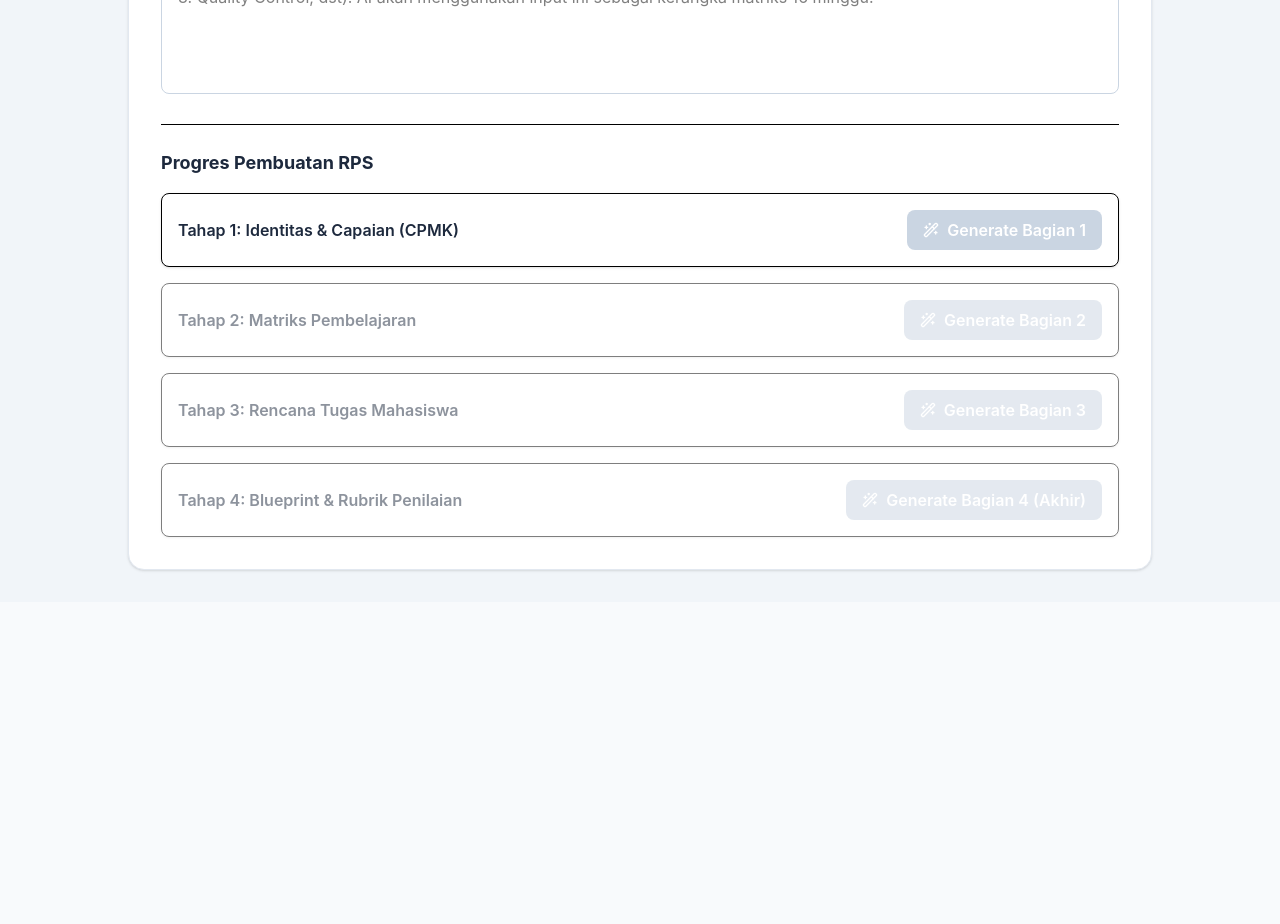
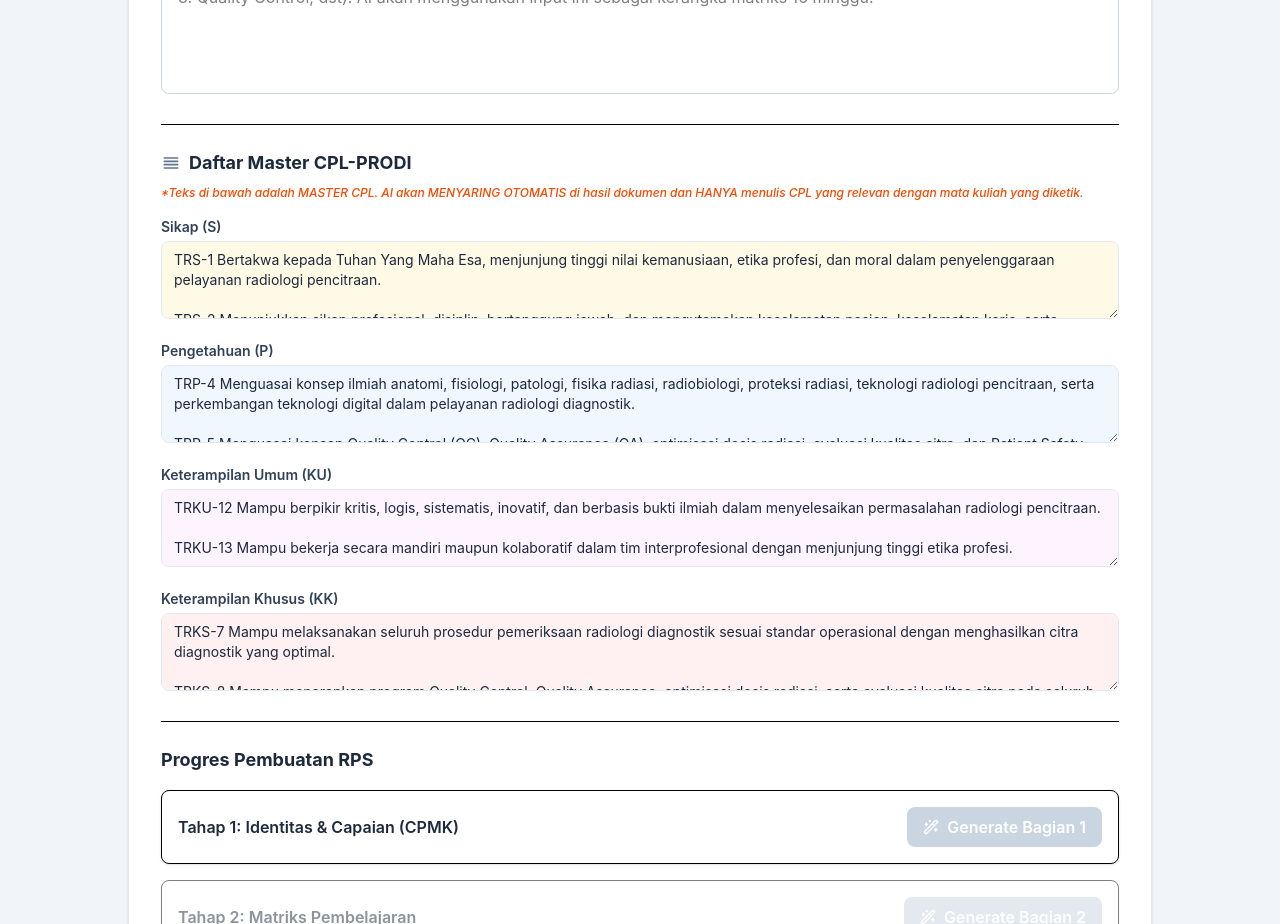
Before and after one commit to Husnula/rpsgen, a React (Vite) app: page / in a window 1280 px wide. Shown: the part 1440-2364 px from the top of the page. Before the commit the page ends 2042 px from the top, so only its background shows below. Built offline with nearby package versions, Linux system fonts and the light colour scheme.

Commit message:
Implement Master CPL form, remove RTM limits, prevent duplicate materi

```diff
--- a/src/App.tsx
+++ b/src/App.tsx
@@ -435,10 +435,17 @@ const assertRpsConsistency = (data) => {
     }
   });
 
-  const totalTasks = (data.rencana_tugas || []).length;
-  if (totalTasks > 0 && (totalTasks < 7 || totalTasks > 9)) {
-    throw new Error(`Jumlah Rencana Tugas Mahasiswa (RTM) harus antara 7 hingga 9, tetapi AI menghasilkan ${totalTasks} tugas.`);
-  }
+  // Check for duplicate materi in matriks to ensure progressive learning
+  const seenMateri = new Set();
+  (data.matriks_pembelajaran || []).forEach((row) => {
+    if (!isExamRow(row)) {
+      const materiText = String(row.materi || '').trim().toLowerCase();
+      if (materiText && seenMateri.has(materiText)) {
+        throw new Error(`Terdeteksi materi duplikat pada minggu ${row.minggu_ke}: "${row.materi}". AI harus memecah materi menjadi sub-topik yang berbeda setiap minggu.`);
+      }
+      seenMateri.add(materiText);
+    }
+  });
 
   const uniqueCpls = new Set();
   (data.cpmk || []).forEach(cpmk => {
@@ -519,6 +526,10 @@ export default function App() {
     semester: '',
     description: '',
     materiAjar: '',
+    masterCplS: cplBank.TRS.map(c => `${c.kode} ${c.teks}`).join('\n\n'),
+    masterCplP: cplBank.TRP.map(c => `${c.kode} ${c.teks}`).join('\n\n'),
+    masterCplKU: cplBank.TRKU.map(c => `${c.kode} ${c.teks}`).join('\n\n'),
+    masterCplKK: cplBank.TRKS.map(c => `${c.kode} ${c.teks}`).join('\n\n'),
   });
 
   const [rpsData, setRpsData] = useState(null);
@@ -619,7 +630,7 @@ Berikan HANYA teks deskripsinya saja dalam 1-2 paragraf, gaya bahasa formal akad
     setLoadingStage(1);
     setError(null);
 
-    const cplList = allCplFlat.map((c) => `${c.kode}: ${c.teks}`).join('\n');
+    const cplList = `Sikap (S):\n${formData.masterCplS}\n\nPengetahuan (P):\n${formData.masterCplP}\n\nKeterampilan Umum (KU):\n${formData.masterCplKU}\n\nKeterampilan Khusus (KK):\n${formData.masterCplKK}`;
     const visiMisiContext = `
 VISI PRODI TEKNOLOGI RADIOLOGI PENCITRAAN:
 Menjadikan Teknologi Radiologi Pencitraan Yang Unggul dalam Optimalisasi Teknik Radiologi Imejing Diagnostic Berfokus Pada Quality Control Dan Keselamatan Pasien (Patient Safety) Dipelayanan Kesehatan Serta Berjiwa Entrepreneur Tahun 2030
@@ -674,7 +685,10 @@ Konteks Visi-Misi Prodi: ${visiMisiContext}
 Bahan Materi Ajar dari Dosen (JIKA ADA, WAJIB JADIKAN ACUAN UTAMA BAHAN KAJIAN):
 ${formData.materiAjar || '-'}
 
-Daftar CPL-PRODI yang tersedia: ${cplList}
+Daftar CPL-PRODI yang tersedia:
+${cplList}
+
+TUGAS PENTING: Teks di atas adalah MASTER CPL. Anda WAJIB MENYARING OTOMATIS dan HANYA menulis CPL yang paling relevan dengan mata kuliah yang diketik.
 
 TUGAS:
 1. Pilih TEPAT 4 CPL-PRODI dari daftar yang benar-benar PALING SPESIFIK dan RELEVAN dengan materi mata kuliah ini. JANGAN HANYA MEMILIH CPL YANG SAMA (seperti TRS-2, TRP-4, TRKS-7, TRKU-12) secara default. Analisis 'Deskripsi' dan 'Bahan Materi Ajar' untuk memilih CPL (1 Sikap, 1 Pengetahuan, 1 Keterampilan Umum, 1 Keterampilan Khusus) yang paling tepat mewakili keunikan mata kuliah ini.
@@ -785,15 +799,12 @@ Bentuk:
 (isi bentuk, misal non-test, Resume)
 8. Total bobot nilai = 100%. Pastikan merujuk pada "Rumus Evaluasi & Bobot Nilai Akhir" di panduan untuk menentukan bobot harian (non-ujian).
 9. PENTING: Anda WAJIB mengisi objek 'metode_luring' (dengan field 'bentuk', 'metode', 'penugasan', 'alokasi') dan 'metode_daring' (dengan field 'bentuk', 'metode', 'penugasan') untuk setiap pertemuan minggu (selain ujian).
-10. JIKA baris tersebut memiliki penugasan, field 'penugasan' WAJIB diisi dengan format "Tugas-[Nomor] — [Judul Tugas]" (contoh: "Tugas-1 — Resume Etika Profesi Radiologi"). Nomor tugas harus berurutan. PENTING: Anda WAJIB membuat antara 7 hingga 9 penugasan (RTM) sepanjang semester ini, tidak boleh kurang dan tidak boleh lebih.
+10. JIKA baris tersebut memiliki penugasan, field 'penugasan' WAJIB diisi dengan format "Tugas-[Nomor] — [Judul Tugas]" (contoh: "Tugas-1 — Resume Etika Profesi Radiologi"). Nomor tugas harus berurutan.
 11. PENTING: Untuk field 'task_code' (jika task_required=true), WAJIB diisi HANYA dengan KODE PENDEK (contoh: "Tugas-1", "Tugas-2"). JANGAN pernah memasukkan judul tugas ke dalam field 'task_code'.
 12. PENTING: JANGAN mengulang materi, indikator, atau kegiatan yang sama persis di minggu yang berbeda. Distribusikan "Bahan Materi Ajar" secara merata ke 14 pertemuan tatap muka (selain UTS/UAS). **Jika poin Bahan Materi Ajar yang diinputkan kurang dari 14, pecah dan kembangkan materi tersebut menjadi sub-topik atau tahapan belajar lanjutan (contoh: Teori Dasar di minggu 1, Lanjutan/Aplikasi di minggu 2)** sehingga SETIAP MINGGU memiliki materi dan kegiatan yang UNIK dan BERBEDA.`;
 
       const validateData2 = (data: any) => {
         const tasks = (data?.matriks_pembelajaran || []).filter((row: any) => row.task_required && row.task_code);
-        if (tasks.length < 7 || tasks.length > 9) {
-          return `Jumlah Rencana Tugas (task_required=true) harus antara 7 hingga 9. Saat ini AI menghasilkan ${tasks.length} tugas.`;
-        }
         for (const t of tasks) {
           if (!/^Tugas-\d+$/.test(t.task_code)) {
             return `Format task_code '${t.task_code}' salah! task_code HANYA boleh berisi kode pendek seperti 'Tugas-1'. JANGAN memasukkan spasi atau judul tugas ke dalamnya.`;
@@ -1511,6 +1522,41 @@ ATURAN:
           <textarea name="materiAjar" rows="5" value={formData.materiAjar} onChange={handleInputChange}
             className="w-full px-4 py-3 border border-slate-300 rounded-lg focus:ring-2 focus:ring-teal-500 outline-none resize-none"
             placeholder="Ketikkan topik/materi ajar spesifik yang wajib dibahas dalam 14 pertemuan. (Misal: 1. Anatomi X-Ray, 2. Proteksi Radiasi, 3. Quality Control, dst). AI akan menggunakan input ini sebagai kerangka matriks 16 minggu."></textarea>
+        </div>
+
+        <div className="pt-6 border-t mt-6">
+          <h3 className="font-bold text-lg text-slate-800 flex items-center gap-2 mb-2">
+            <svg className="w-5 h-5 text-slate-500" fill="none" viewBox="0 0 24 24" stroke="currentColor">
+              <path strokeLinecap="round" strokeLinejoin="round" strokeWidth={2} d="M4 6h16M4 10h16M4 14h16M4 18h16" />
+            </svg>
+            Daftar Master CPL-PRODI
+          </h3>
+          <p className="text-xs text-orange-600 font-medium italic mb-4">
+            *Teks di bawah adalah MASTER CPL. AI akan MENYARING OTOMATIS di hasil dokumen dan HANYA menulis CPL yang relevan dengan mata kuliah yang diketik.
+          </p>
+
+          <div className="space-y-4">
+            <div>
+              <label className="block text-sm font-semibold text-slate-700 mb-1">Sikap (S)</label>
+              <textarea name="masterCplS" rows="3" value={formData.masterCplS} onChange={handleInputChange}
+                className="w-full px-3 py-2 bg-[#fffae6] border border-slate-200 rounded-lg focus:ring-2 focus:ring-teal-500 outline-none resize-y text-sm text-slate-800"></textarea>
+            </div>
+            <div>
+              <label className="block text-sm font-semibold text-slate-700 mb-1">Pengetahuan (P)</label>
+              <textarea name="masterCplP" rows="3" value={formData.masterCplP} onChange={handleInputChange}
+                className="w-full px-3 py-2 bg-[#f0f7ff] border border-slate-200 rounded-lg focus:ring-2 focus:ring-teal-500 outline-none resize-y text-sm text-slate-800"></textarea>
+            </div>
+            <div>
+              <label className="block text-sm font-semibold text-slate-700 mb-1">Keterampilan Umum (KU)</label>
+              <textarea name="masterCplKU" rows="3" value={formData.masterCplKU} onChange={handleInputChange}
+                className="w-full px-3 py-2 bg-[#fdf4ff] border border-slate-200 rounded-lg focus:ring-2 focus:ring-teal-500 outline-none resize-y text-sm text-slate-800"></textarea>
+            </div>
+            <div>
+              <label className="block text-sm font-semibold text-slate-700 mb-1">Keterampilan Khusus (KK)</label>
+              <textarea name="masterCplKK" rows="3" value={formData.masterCplKK} onChange={handleInputChange}
+                className="w-full px-3 py-2 bg-[#fff1f2] border border-slate-200 rounded-lg focus:ring-2 focus:ring-teal-500 outline-none resize-y text-sm text-slate-800"></textarea>
+            </div>
+          </div>
         </div>
 
         {error && (
```
